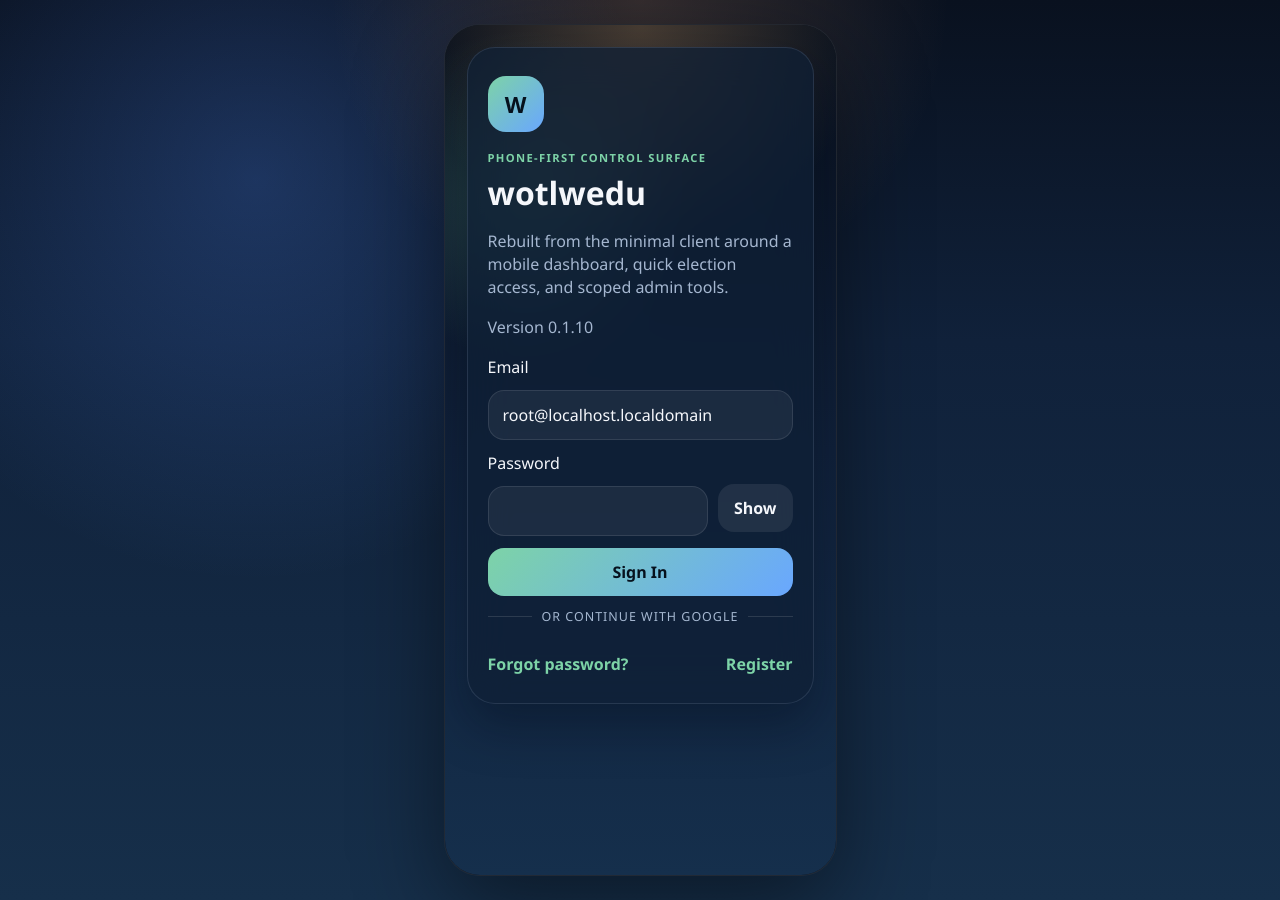
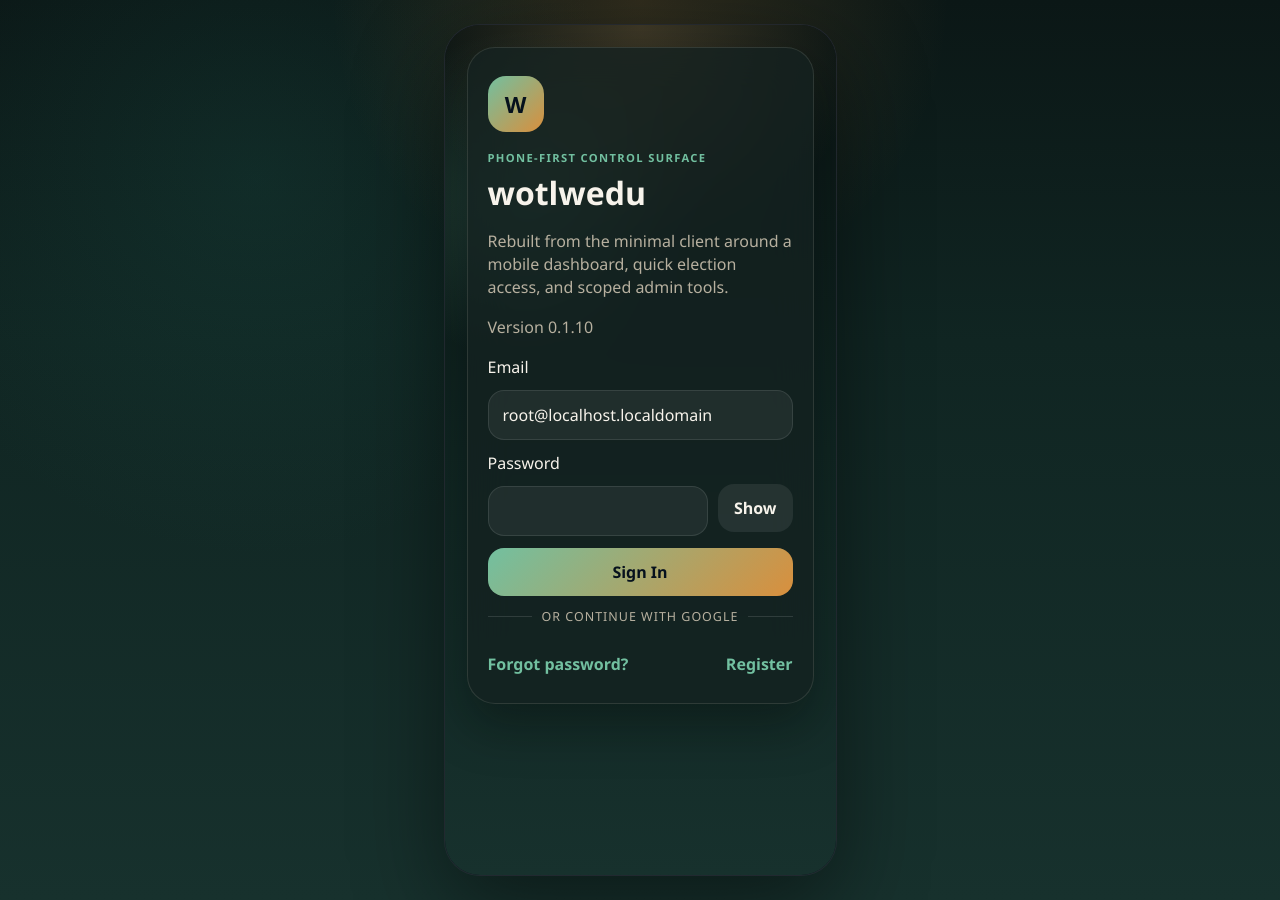
Before and after one commit to ravelox/wotlwedu-ui, a React (Vite) app: page /login in a window 1280 px wide. Built offline with nearby package versions, Linux system fonts and the light colour scheme; no server answers.

Commit message:
Release v0.1.11

```diff
--- a/package.json
+++ b/package.json
@@ -1,6 +1,6 @@
 {
   "name": "wotlwedu-ui",
-  "version": "0.1.10",
+  "version": "0.1.11",
   "private": true,
   "type": "module",
   "scripts": {
--- a/src/styles.css
+++ b/src/styles.css
@@ -1,24 +1,24 @@
 :root {
   font-family: "Manrope", "Avenir Next", "Segoe UI", sans-serif;
-  color: #f5f7fb;
+  color: #f7f3eb;
   background:
-    radial-gradient(circle at top, rgba(255, 177, 122, 0.18), transparent 28%),
-    radial-gradient(circle at 20% 20%, rgba(81, 140, 255, 0.24), transparent 32%),
-    linear-gradient(180deg, #09111f 0%, #10213a 38%, #162f4a 100%);
+    radial-gradient(circle at top, rgba(217, 143, 61, 0.18), transparent 28%),
+    radial-gradient(circle at 20% 20%, rgba(29, 92, 82, 0.22), transparent 30%),
+    linear-gradient(180deg, #0b1716 0%, #102522 38%, #17312d 100%);
   color-scheme: dark;
-  --bg: rgba(10, 21, 37, 0.76);
-  --bg-strong: rgba(7, 15, 28, 0.92);
-  --panel: rgba(14, 31, 53, 0.72);
-  --panel-strong: rgba(18, 39, 66, 0.92);
+  --bg: rgba(14, 22, 21, 0.78);
+  --bg-strong: rgba(10, 17, 16, 0.94);
+  --panel: rgba(20, 34, 32, 0.76);
+  --panel-strong: rgba(25, 42, 39, 0.92);
   --panel-soft: rgba(255, 255, 255, 0.06);
-  --text: #f5f7fb;
-  --muted: #a5b7d0;
-  --line: rgba(205, 223, 248, 0.12);
-  --brand: #7dd3a7;
-  --brand-2: #69a7ff;
-  --danger: #ff6f7d;
-  --warning: #ffbc70;
-  --shadow: 0 22px 48px rgba(2, 10, 22, 0.35);
+  --text: #f7f3eb;
+  --muted: #b7b09f;
+  --line: rgba(235, 228, 213, 0.12);
+  --brand: #72c0a0;
+  --brand-2: #d98f3d;
+  --danger: #d96b6b;
+  --warning: #d9a15d;
+  --shadow: 0 22px 48px rgba(5, 10, 9, 0.38);
 }
 
 * {
@@ -74,8 +74,8 @@ a {
   position: absolute;
   inset: 0;
   background:
-    radial-gradient(circle at 20% 0%, rgba(127, 211, 167, 0.18), transparent 34%),
-    radial-gradient(circle at 90% 10%, rgba(105, 167, 255, 0.22), transparent 26%),
+    radial-gradient(circle at 20% 0%, rgba(114, 192, 160, 0.18), transparent 34%),
+    radial-gradient(circle at 90% 10%, rgba(217, 143, 61, 0.2), transparent 26%),
     linear-gradient(180deg, rgba(255, 255, 255, 0.04), transparent 30%);
   pointer-events: none;
 }
@@ -487,17 +487,17 @@ a {
 }
 
 .audit-chip-success {
-  background: rgba(125, 211, 167, 0.18);
+  background: rgba(114, 192, 160, 0.18);
 }
 
 .audit-chip-pending {
-  background: rgba(255, 188, 112, 0.18);
+  background: rgba(217, 161, 93, 0.18);
 }
 
 .audit-chip-blocked,
 .audit-chip-error,
 .audit-chip-failed {
-  background: rgba(255, 111, 125, 0.18);
+  background: rgba(217, 107, 107, 0.18);
 }
 
 .toggle-field {
@@ -536,7 +536,7 @@ a {
 }
 
 .btn-danger {
-  background: linear-gradient(135deg, #ff8d8d, var(--danger));
+  background: linear-gradient(135deg, #f09a9a, var(--danger));
 }
 
 .banner {
@@ -546,15 +546,15 @@ a {
 }
 
 .banner-error {
-  background: rgba(255, 111, 125, 0.12);
-  color: #ffc4cb;
-  border: 1px solid rgba(255, 111, 125, 0.24);
+  background: rgba(217, 107, 107, 0.12);
+  color: #ffd2d2;
+  border: 1px solid rgba(217, 107, 107, 0.24);
 }
 
 .banner-success {
-  background: rgba(125, 211, 167, 0.12);
-  color: #c8ffe1;
-  border: 1px solid rgba(125, 211, 167, 0.24);
+  background: rgba(114, 192, 160, 0.12);
+  color: #d8f5e8;
+  border: 1px solid rgba(114, 192, 160, 0.24);
 }
 
 .empty-state,
@@ -567,16 +567,16 @@ a {
 }
 
 .status-open {
-  background: rgba(125, 211, 167, 0.14);
+  background: rgba(114, 192, 160, 0.14);
 }
 
 .status-closed {
-  background: rgba(255, 111, 125, 0.14);
+  background: rgba(217, 107, 107, 0.14);
 }
 
 .status-draft,
 .status-scheduled {
-  background: rgba(255, 188, 112, 0.16);
+  background: rgba(217, 161, 93, 0.16);
 }
 
 pre {
@@ -639,9 +639,9 @@ pre {
   position: absolute;
   inset: 0;
   background:
-    radial-gradient(circle at top, rgba(255, 188, 112, 0.25), transparent 26%),
-    radial-gradient(circle at 20% 20%, rgba(125, 211, 167, 0.24), transparent 22%),
-    linear-gradient(180deg, #08101d 0%, #10213a 50%, #152f4c 100%);
+    radial-gradient(circle at top, rgba(217, 161, 93, 0.24), transparent 26%),
+    radial-gradient(circle at 20% 20%, rgba(114, 192, 160, 0.22), transparent 22%),
+    linear-gradient(180deg, #0a1413 0%, #102522 50%, #17312d 100%);
 }
 
 .login-card {
```
Also changed, not shown: 1 other file (tests, documents, lock files or other folders).
